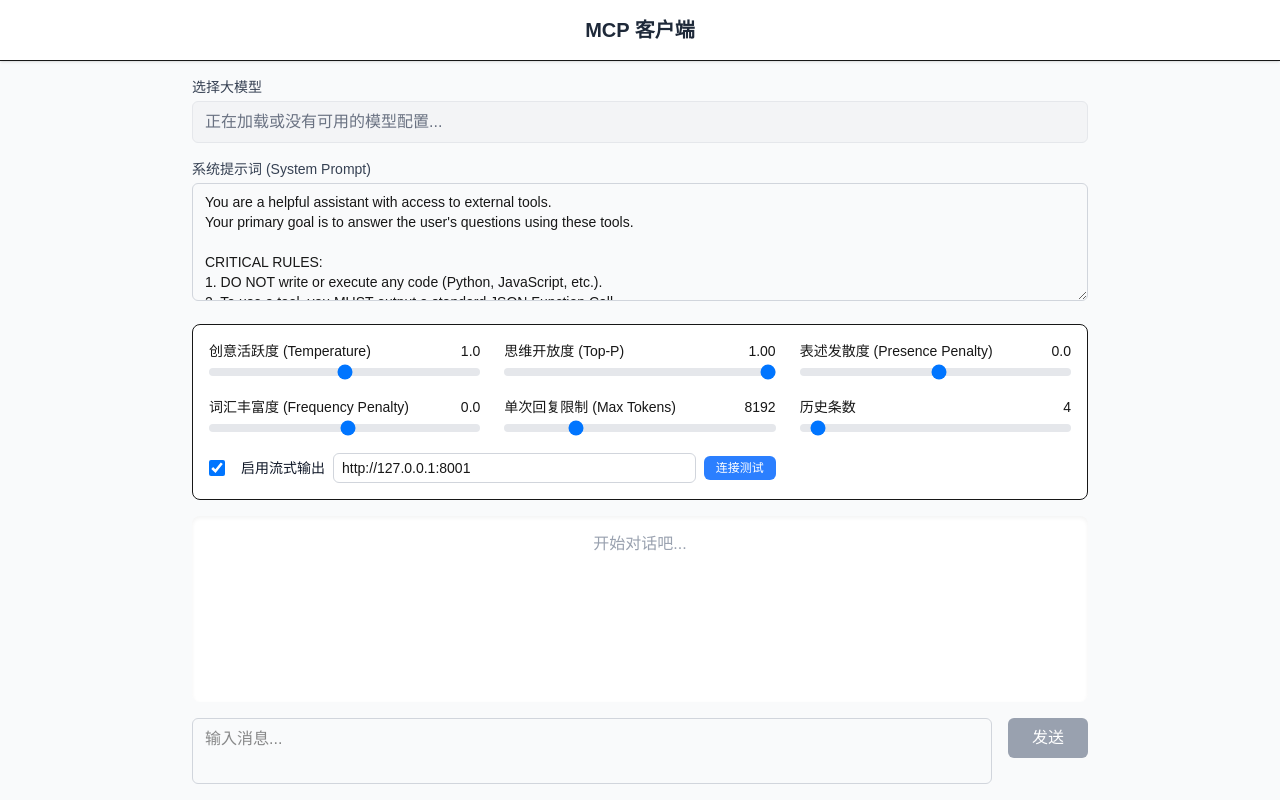
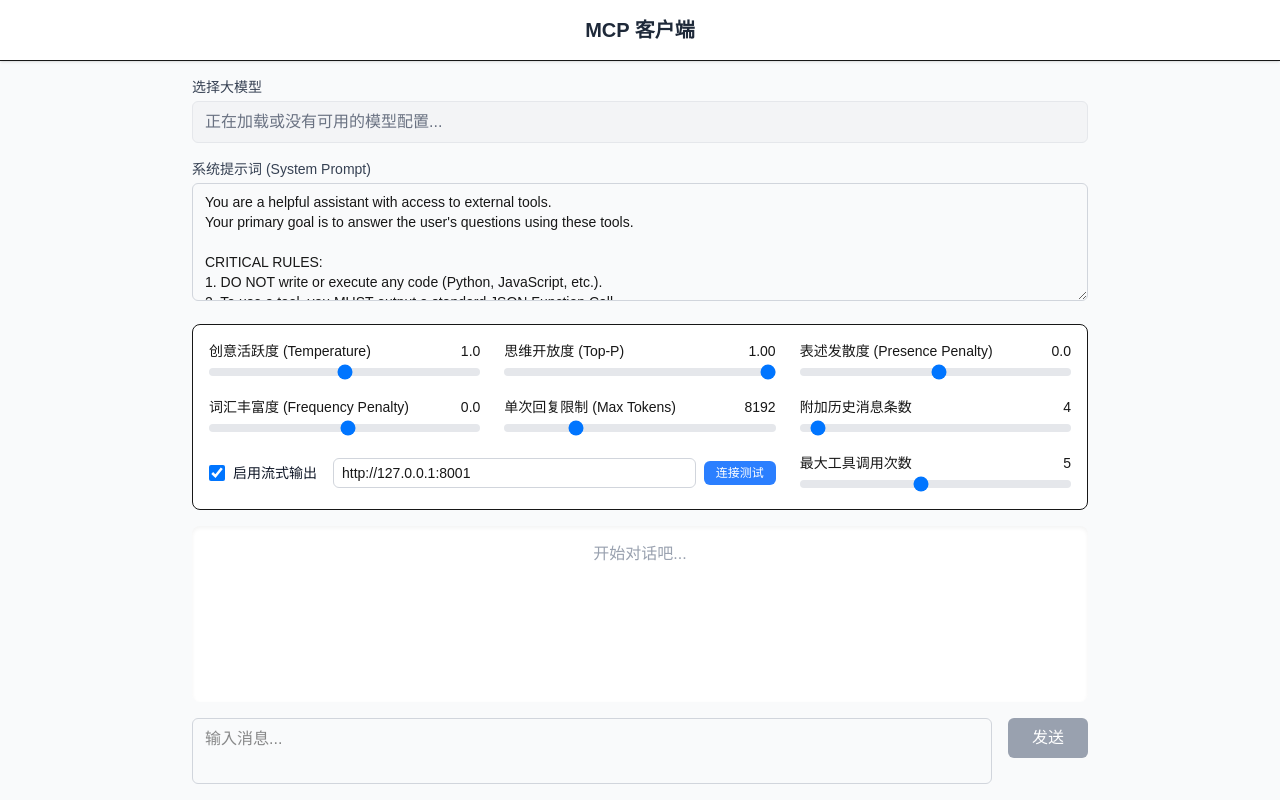
Before and after one commit to visionliao/llm-mcp-tools, a Next.js app in the folder user-ui/: page / in a window 1280 px wide. Built offline with nearby package versions, Linux system fonts and the light colour scheme.

Commit message:
使工具调用次数限制可配置

```diff
--- a/user-ui/src/app/page.tsx
+++ b/user-ui/src/app/page.tsx
@@ -1,6 +1,6 @@
 "use client";
 
-import { useState, useEffect, useRef } from "react";
+import { useState, useEffect, useRef, use } from "react";
 import { LlmGenerationOptions } from "@/lib/llm/types";
 
 // 定义与后端 lib/llm/types.ts 匹配的类型
@@ -48,6 +48,9 @@ CRITICAL RULES:
 3. If a task requires multiple steps, break it down. Call the first tool, wait for the result, then call the next tool.
 4. Only use the tools that have been provided to you.`
   );
+  // 工具调用最大循环次数
+  const [maxToolCalls, setMaxToolCalls] = useState(5); // 默认5次
+
   // 连接测试处理函数
   const handleConnectivityTest = async () => {
     if (!mcpServerUrl.trim()) {
@@ -139,6 +142,7 @@ CRITICAL RULES:
       maxOutputTokens,
       mcpServerUrl: mcpServerUrl,
       systemPrompt: systemPrompt,
+      maxToolCalls: maxToolCalls,
     };
     try {
       const response = await fetch('/api/chat', {
@@ -275,21 +279,26 @@ CRITICAL RULES:
                 className="w-full h-2 bg-gray-200 rounded-lg appearance-none cursor-pointer"/>
             </div>
             <div>
-              <label htmlFor="historyLength" className="flex justify-between"><span>历史条数</span> <span>{historyLength}</span></label>
+              <label htmlFor="historyLength" className="flex justify-between"><span>附加历史消息条数</span> <span>{historyLength}</span></label>
               <input type="range" id="historyLength" min="0" max="100" step="1" value={historyLength} onChange={(e) => setHistoryLength(parseInt(e.target.value, 10))}
                 className="w-full h-2 bg-gray-200 rounded-lg appearance-none cursor-pointer"/>
             </div>
-            {/* --- 第三行：启用流式输出 和 MCP服务器地址  --- */}
-            <div className="md:col-span-2 flex items-center justify-between space-x-2">
+            {/* --- 第三行：启用流式输出 和 MCP服务器地址 和最大工具调用次数限制  --- */}
+            <div className="md:col-span-3 grid grid-cols-1 md:grid-cols-3 gap-x-6 items-center">
+              {/* 第一部分: 流式开关 和 MCP 服务器地址 */}
+              <div className="md:col-span-2 flex items-center space-x-4">
+                <div className="flex items-center">
                   <input
                     type="checkbox" id="stream-toggle" checked={isStreamingEnabled}
                     onChange={(e) => setIsStreamingEnabled(e.target.checked)}
                     className="w-4 h-4 text-blue-600 bg-gray-100 border-gray-300 rounded focus:ring-blue-500"
                   />
-              <label htmlFor="stream-toggle" className="ml-2 font-medium text-gray-900">
+                  <label htmlFor="stream-toggle" className="ml-2 font-medium text-gray-900 whitespace-nowrap">
                     启用流式输出
                   </label>
-              {/* MCP 服务器输入框和测试按钮 */}
+                </div>
+
+                <div className="flex-grow flex items-center space-x-2">
                   <input
                     type="text"
                     value={mcpServerUrl}
@@ -298,12 +307,12 @@ CRITICAL RULES:
                       setMcpStatus('unchecked'); // 地址变化后重置状态
                     }}
                     placeholder="MCP 服务器地址"
-                className="flex-grow px-2 py-1 border border-gray-300 rounded-md focus:outline-none focus:ring-1 focus:ring-blue-500"
+                    className="w-full px-2 py-1 border border-gray-300 rounded-md focus:outline-none focus:ring-1 focus:ring-blue-500"
                   />
                   <button
                     onClick={handleConnectivityTest}
                     disabled={mcpStatus === 'testing'}
-                className={`px-3 py-1 rounded-md text-white text-xs transition-colors ${
+                    className={`px-3 py-1 rounded-md text-white text-xs transition-colors whitespace-nowrap ${
                       mcpStatus === 'testing' ? 'bg-gray-400' :
                       mcpStatus === 'ok' ? 'bg-green-500 hover:bg-green-600' :
                       mcpStatus === 'error' ? 'bg-red-500 hover:bg-red-600' :
@@ -312,6 +321,15 @@ CRITICAL RULES:
                   >
                     {mcpStatus === 'testing' ? '测试中...' : '连接测试'}
                   </button>
+                </div>
+              </div>
+
+              {/* 第二部分: 最大工具调用次数滑块 */}
+              <div className="mt-4 md:mt-0">
+                <label htmlFor="maxToolCount" className="flex justify-between"><span>最大工具调用次数</span> <span>{maxToolCalls}</span></label>
+                <input type="range" id="maxToolCount" min="1" max="10" step="1" value={maxToolCalls} onChange={(e) => setMaxToolCalls(parseInt(e.target.value, 10))}
+                  className="w-full h-2 bg-gray-200 rounded-lg appearance-none cursor-pointer"/>
+              </div>
             </div>
           </div>
 
--- a/user-ui/src/lib/llm/base-provider.ts
+++ b/user-ui/src/lib/llm/base-provider.ts
@@ -27,7 +27,7 @@ export abstract class BaseChatProvider {
       throw new Error("Message history cannot be empty.");
     }
 
-    const MAX_TOOL_CALLS = 5; // 设置最大工具调用次数以防止无限循环
+    const MAX_TOOL_CALLS = this.config.maxToolCalls ?? 5; // 设置最大工具调用次数以防止无限循环
     let toolCallCount = 0;
     // 创建一个可变的消息历史副本，用于在循环中追加消息
     const currentMessages: ChatMessage[] = [...messages];
@@ -146,7 +146,7 @@ export abstract class BaseChatProvider {
       throw new Error("传入的消息不能为空.");
     }
 
-    const MAX_TOOL_CALLS = 5; // 设置最大工具调用次数以防止无限循环
+    const MAX_TOOL_CALLS = this.config.maxToolCalls ?? 5; // 设置最大工具调用次数以防止无限循环
     let toolCallCount = 0;
     // 创建一个可变的消息历史副本，用于在循环中追加消息
     const currentMessages: ChatMessage[] = [...messages];
--- a/user-ui/src/lib/llm/providers/google.ts
+++ b/user-ui/src/lib/llm/providers/google.ts
@@ -115,6 +115,7 @@ export class GoogleChatProvider extends BaseChatProvider {
     console.log('系统提示词:', this.config.systemPrompt);
     console.log('参数配置信息:', JSON.stringify(generationConfig, null, 2));
     if (googleTools) console.log('可用工具数量: ', googleTools.length);
+    console.log('最大工具调用次数限制:', this.config.maxToolCalls ?? 5);
     console.log('Final Messages Payload:', JSON.stringify(formattedMessages, null, 2));
     console.log('-------------------------------------\n');
 
@@ -239,6 +240,7 @@ export class GoogleChatProvider extends BaseChatProvider {
     console.log('系统提示词:', this.config.systemPrompt);
     console.log('参数配置信息:', JSON.stringify(generationConfig, null, 2));
     if (googleTools) console.log('可用工具数量: ', googleTools.length);
+    console.log('最大工具调用次数限制:', this.config.maxToolCalls ?? 5);
     console.log('单次对话工具调用记录:', JSON.stringify(formattedMessages, null, 2));
     console.log('-------------------------------------\n');
 
--- a/user-ui/src/lib/llm/providers/ollama.ts
+++ b/user-ui/src/lib/llm/providers/ollama.ts
@@ -105,6 +105,7 @@ export class OllamaChatProvider extends BaseChatProvider {
     console.log('Model:', model);
     console.log('参数配置信息:', JSON.stringify(options, null, 2));
     if (tools) console.log('可用工具数量: ', tools.length);
+    console.log('最大工具调用次数限制:', this.config.maxToolCalls ?? 5);
     console.log('-------------------------------------\n');
 
     try {
@@ -205,6 +206,7 @@ export class OllamaChatProvider extends BaseChatProvider {
     console.log('Model:', model);
     console.log('参数配置信息:', JSON.stringify(options, null, 2));
     if (tools) console.log('可用工具数量: ', tools.length);
+    console.log('最大工具调用次数限制:', this.config.maxToolCalls ?? 5);
     console.log('-----------------------------------------\n');
 
     try {
--- a/user-ui/src/lib/llm/types.ts
+++ b/user-ui/src/lib/llm/types.ts
@@ -41,7 +41,8 @@ export interface LlmGenerationOptions {
   presencePenalty?: number;  // 表述发散度,默认0，范围-2.0-2.0,值越大，越倾向不同的表达方式，避免概念重复；值越小，越倾向使用重复的概念或叙述，表达更具一致性
   frequencyPenalty?: number; // 词汇丰富度,默认0，范围-2.0-2.0,值越大，用词越丰富多样；值越低，用词更朴实简单
   mcpServerUrl?: string; // mcp服务器地址
-  systemPrompt?: string;
+  systemPrompt?: string; // 系统提示词
+  maxToolCalls?: number; // 最大工具调用次数
 }
 
 /**
```
Lines whose indentation alone changed are shown as unchanged.
